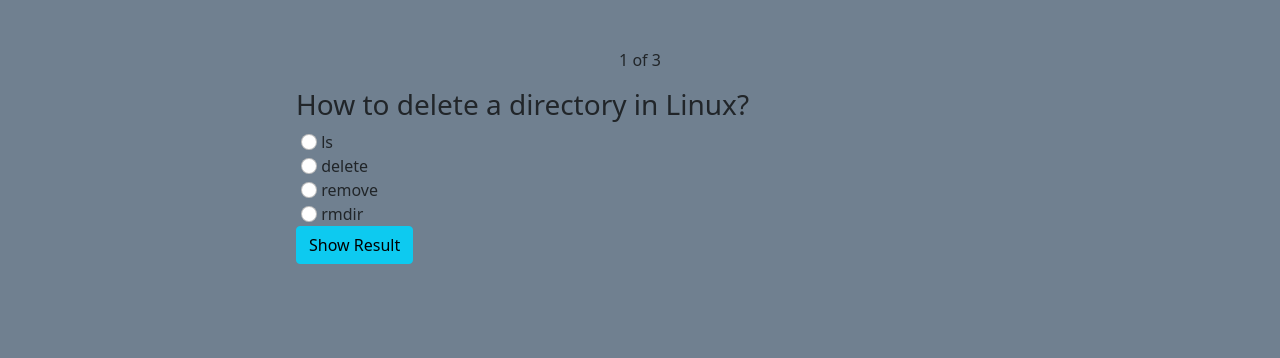
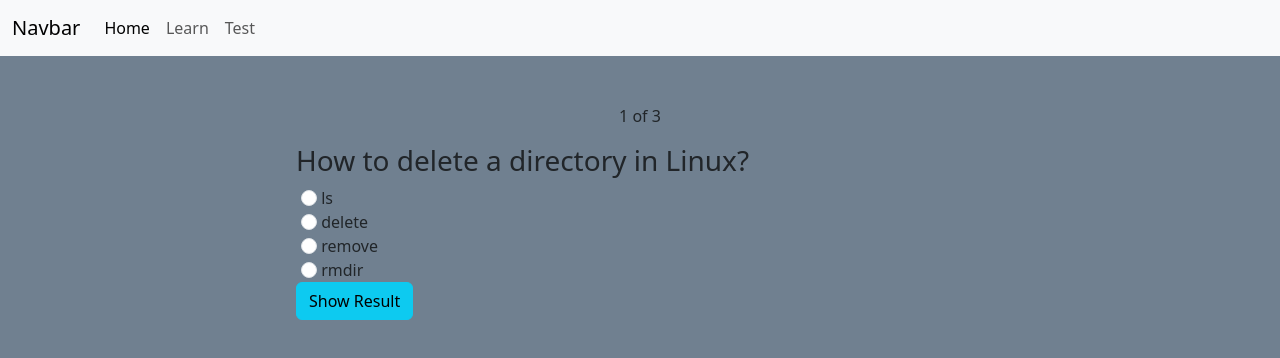
Before and after one commit to Bartheus/Test-Simulator, an Angular app: page / in a window 1280 px wide. Shown: the top 358 px of the page. Built offline with nearby package versions, Linux system fonts and the light colour scheme.

Commit message:
correct implementation of bootstrap/ added navigation bar and change 'list' component name to avoid problems when implementing routing

```diff
--- a/angular.json
+++ b/angular.json
@@ -27,9 +27,12 @@
               "src/assets"
             ],
             "styles": [
+              "node_modules/bootstrap/dist/css/bootstrap.css",
               "src/styles.css"
             ],
-            "scripts": []
+            "scripts": [
+              "node_modules/bootstrap/dist/js/bootstrap.min.js"
+            ]
           },
           "configurations": {
             "production": {
--- a/package.json
+++ b/package.json
@@ -18,7 +18,6 @@
     "@angular/platform-browser": "~13.0.0",
     "@angular/platform-browser-dynamic": "~13.0.0",
     "@angular/router": "~13.0.0",
-    "bootstrap": "^5.1.3",
     "rxjs": "~7.4.0",
     "tslib": "^2.3.0",
     "zone.js": "~0.11.4"
--- a/src/app/app.component.html
+++ b/src/app/app.component.html
@@ -1,3 +1,3 @@
-
-<app-question-list></app-question-list>
+<app-navigation-bar></app-navigation-bar>
+<app-question-learn></app-question-learn>
 <router-outlet></router-outlet>
--- a/src/app/app.module.ts
+++ b/src/app/app.module.ts
@@ -3,14 +3,16 @@
 
 import { AppRoutingModule } from './app-routing.module';
 import { AppComponent } from './app.component';
-import { QuestionListComponent } from './question-list/question-list.component';
+import { QuestionLearnComponent } from './question-learn/question-learn.component';
 import { OptionBackgroundDirective } from './option-background.directive';
+import { NavigationBarComponent } from './navigation-bar/navigation-bar.component';
 
 @NgModule({
   declarations: [
     AppComponent,
-    QuestionListComponent,
+    QuestionLearnComponent,
     OptionBackgroundDirective,
+    NavigationBarComponent,
 
   ],
   imports: [
--- /dev/null
+++ b/src/app/navigation-bar/navigation-bar.component.html
@@ -0,0 +1,21 @@
+<nav class="navbar navbar-expand-lg navbar-light bg-light">
+  <div class="container-fluid">
+    <a class="navbar-brand" href="#">Navbar</a>
+    <button class="navbar-toggler" type="button" data-bs-toggle="collapse" data-bs-target="#navbarNav" aria-controls="navbarNav" aria-expanded="false" aria-label="Toggle navigation">
+      <span class="navbar-toggler-icon"></span>
+    </button>
+    <div class="collapse navbar-collapse" id="navbarNav">
+      <ul class="navbar-nav">
+        <li class="nav-item">
+          <a class="nav-link active" aria-current="page" href="#">Home</a>
+        </li>
+        <li class="nav-item">
+          <a class="nav-link" href="#">Learn</a>
+        </li>
+        <li class="nav-item">
+          <a class="nav-link" href="#">Test</a>
+        </li>
+      </ul>
+    </div>
+  </div>
+</nav>
--- /dev/null
+++ b/src/app/navigation-bar/navigation-bar.component.ts
@@ -0,0 +1,15 @@
+import { Component, OnInit } from '@angular/core';
+
+@Component({
+  selector: 'app-navigation-bar',
+  templateUrl: './navigation-bar.component.html',
+  styleUrls: ['./navigation-bar.component.css']
+})
+export class NavigationBarComponent implements OnInit {
+
+  constructor() { }
+
+  ngOnInit(): void {
+  }
+
+}
```
Also changed, not shown: src/app/question-learn/question-learn.component.ts (renamed from src/app/question-list/question-list.component.ts, +4 -4 lines), src/app/navigation-bar/navigation-bar.component.css (added), src/app/question-learn/question-learn.component.css (renamed from src/app/question-list/question-list.component.css), src/app/question-learn/question-learn.component.html (renamed from src/app/question-list/question-list.component.html), 2 other files (tests, documents, lock files or other folders).
